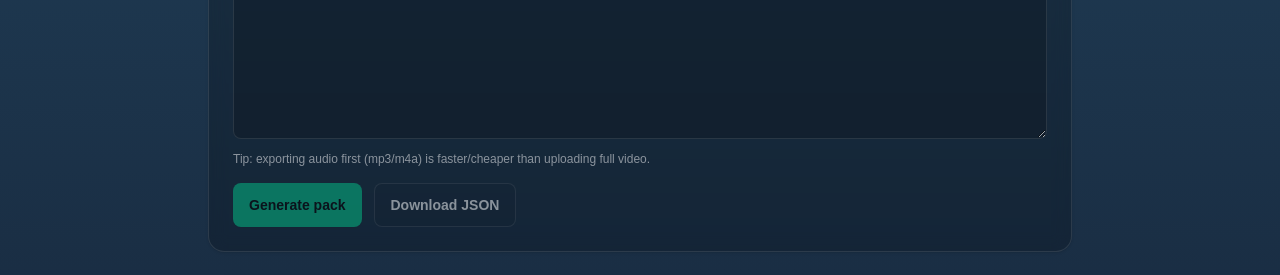
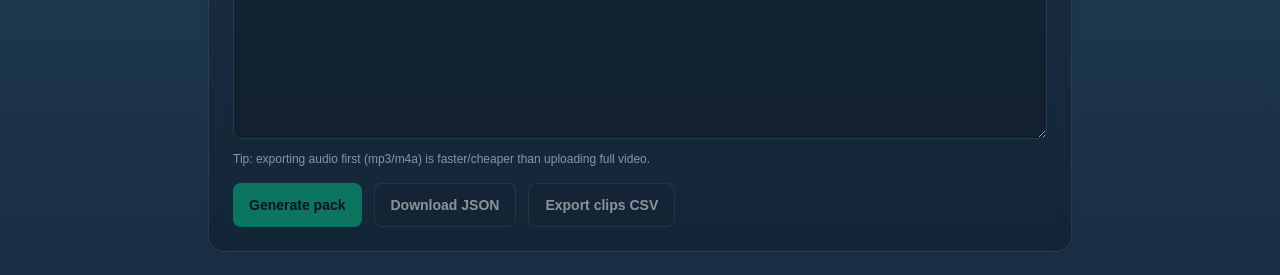
Before and after one commit to semosem/media-clipper, a Next.js app: page / in a window 1280 px wide. Shown: the part 987-1262 px from the top of the page. Built offline with nearby package versions, Linux system fonts and the light colour scheme.

Commit message:
video-clipper: add clips CSV export

```diff
--- a/src/app/page.tsx
+++ b/src/app/page.tsx
@@ -130,6 +130,44 @@ export default function Home() {
     const a = document.createElement("a");
     a.href = URL.createObjectURL(blob);
     a.download = `content-pack-${(data.title || "video").slice(0, 40).replace(/\s+/g, "-")}.json`;
+    a.click();
+    URL.revokeObjectURL(a.href);
+  }
+
+  function downloadClipsCsv() {
+    if (!data?.clips?.length) return;
+
+    const header = [
+      "video_url",
+      "title",
+      "start",
+      "end",
+      "hook",
+      "caption",
+      "why",
+    ];
+
+    const esc = (v: string) => {
+      const s = String(v ?? "");
+      // CSV escape: wrap in quotes and double internal quotes
+      return `"${s.replace(/"/g, '""')}"`;
+    };
+
+    const rows = data.clips.map((c) => [
+      esc(url),
+      esc(data.title || ""),
+      esc(c.start || ""),
+      esc(c.end || ""),
+      esc(c.hook || ""),
+      esc(c.caption || ""),
+      esc(c.why || ""),
+    ]);
+
+    const csv = [header.join(","), ...rows.map((r) => r.join(","))].join("\n");
+    const blob = new Blob([csv], { type: "text/csv;charset=utf-8" });
+    const a = document.createElement("a");
+    a.href = URL.createObjectURL(blob);
+    a.download = `clips-${(data.title || "video").slice(0, 40).replace(/\s+/g, "-")}.csv`;
     a.click();
     URL.revokeObjectURL(a.href);
   }
@@ -311,6 +349,14 @@ export default function Home() {
                   Download JSON
                 </button>
 
+                <button
+                  onClick={downloadClipsCsv}
+                  disabled={!data?.clips?.length}
+                  className="inline-flex h-11 items-center justify-center rounded-lg border border-white/15 bg-black/10 px-4 text-sm font-semibold text-white disabled:opacity-50 hover:bg-black/20"
+                >
+                  Export clips CSV
+                </button>
+
                 {error ? (
                   <p className="text-sm text-red-200">{error}</p>
                 ) : null}
```
